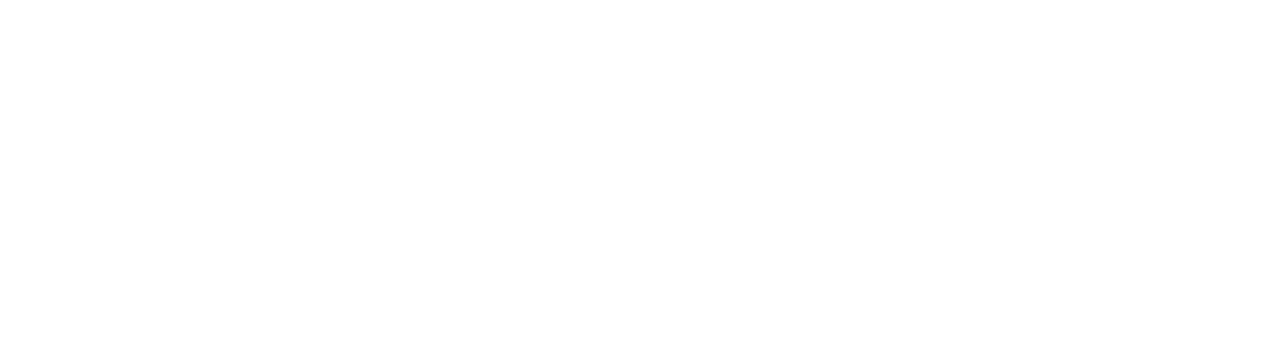
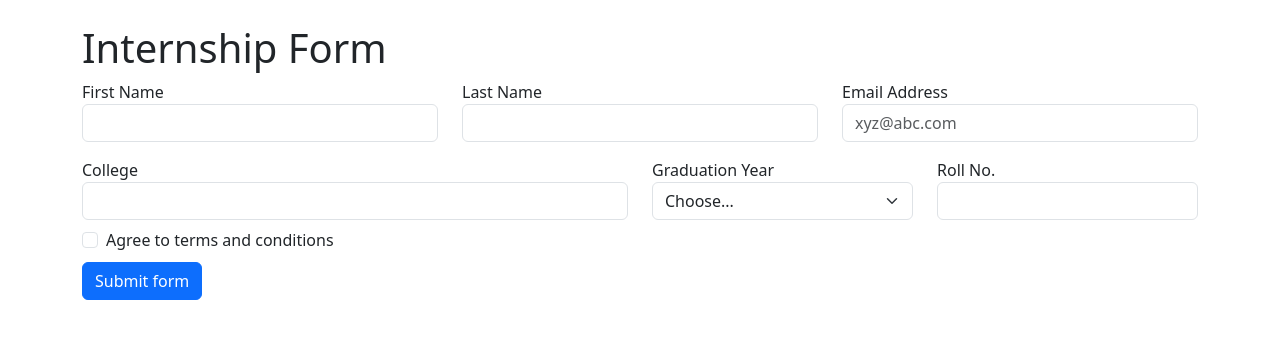
Before and after one commit to acciojob/bootstrap-form-easy-Pooja1703, a website: page main.html in a window 1280 px wide. Drawn offline with nearby package versions, Linux system fonts and the light colour scheme.

Commit message:
created a submission

```diff
--- a/main.html
+++ b/main.html
@@ -1,15 +1,121 @@
 <!DOCTYPE html>
-
 <html>
 
 <head>
-	<link rel="stylesheet" href="styles.css">
+    <title>Internship Form</title>
+
+    <link href="https://cdn.jsdelivr.net/npm/bootstrap@5.3.3/dist/css/bootstrap.min.css"
+        rel="stylesheet">
 </head>
 
 <body>
-	<!-- the entire body must be written by student -->
-    <script type="text/javascript" src="./script.js">
-</script>
+
+    <div class="container mt-4">
+
+        <form class="needs-validation" novalidate>
+
+            <h1>Internship Form</h1>
+
+            <div class="row">
+
+                <div class="col-md-4">
+                    <label for="first-name-input">First Name</label>
+                    <input type="text" class="form-control" id="first-name-input" required>
+
+                    <div class="invalid-feedback">
+                        First name required!
+                    </div>
+                </div>
+
+                <div class="col-md-4">
+                    <label for="last-name-input">Last Name</label>
+                    <input type="text" class="form-control" id="last-name-input" required>
+
+                    <div class="invalid-feedback">
+                        Last name required!
+                    </div>
+                </div>
+
+                <div class="col-md-4">
+                    <label for="email-input">Email Address</label>
+                    <input type="email" class="form-control" id="email-input"
+                        placeholder="xyz@abc.com" required>
+
+                    <div class="invalid-feedback">
+                        Email required!
+                    </div>
+                </div>
+
+            </div>
+
+
+            <div class="row mt-3">
+
+                <div class="col-md-6">
+                    <label for="college-input">College</label>
+                    <input type="text" class="form-control" id="college-input" required>
+
+                    <div class="invalid-feedback">
+                        Please provide a valid college.
+                    </div>
+                </div>
+
+                <div class="col-md-3">
+                    <label for="graduation-year">Graduation Year</label>
+
+                    <select class="form-select" id="graduation-year" required>
+                        <option value="">Choose...</option>
+                        <option value="2020">2020</option>
+                        <option value="2021">2021</option>
+                        <option value="2022">2022</option>
+                        <option value="2023">2023</option>
+                    </select>
+
+                    <div class="invalid-feedback">
+                        Please select a valid Graduation Year.
+                    </div>
+                </div>
+
+                <div class="col-md-3">
+                    <label for="roll-no-input">Roll No.</label>
+                    <input type="text" class="form-control" id="roll-no-input" required>
+
+                    <div class="invalid-feedback">
+                        Please provide a valid Roll no.
+                    </div>
+                </div>
+
+            </div>
+
+
+            <div class="form-check mt-2">
+
+                <input type="checkbox"
+                    class="form-check-input"
+                    id="conditions-checkbox"
+                    required>
+
+                <label class="form-check-label" for="conditions-checkbox">
+                    Agree to terms and conditions
+                </label>
+
+                <div class="invalid-feedback">
+                    You must agree before submitting.
+                </div>
+
+            </div>
+
+
+            <button type="submit" class="btn btn-primary mt-2">
+                Submit form
+            </button>
+
+        </form>
+
+    </div>
+
+
+    <script src="script.js"></script>
 
 </body>
 
--- a/script.js
+++ b/script.js
@@ -1 +1,11 @@
-//your code here
+var form = document.querySelector(".needs-validation");
+
+form.addEventListener("submit", function(event) {
+
+    if (!form.checkValidity()) {
+        event.preventDefault();
+    }
+
+    form.classList.add("was-validated");
+
+});
--- a/styles.css
+++ /dev/null
@@ -1,2 +0,0 @@
-
-/* Your CSS Code here. */
```
